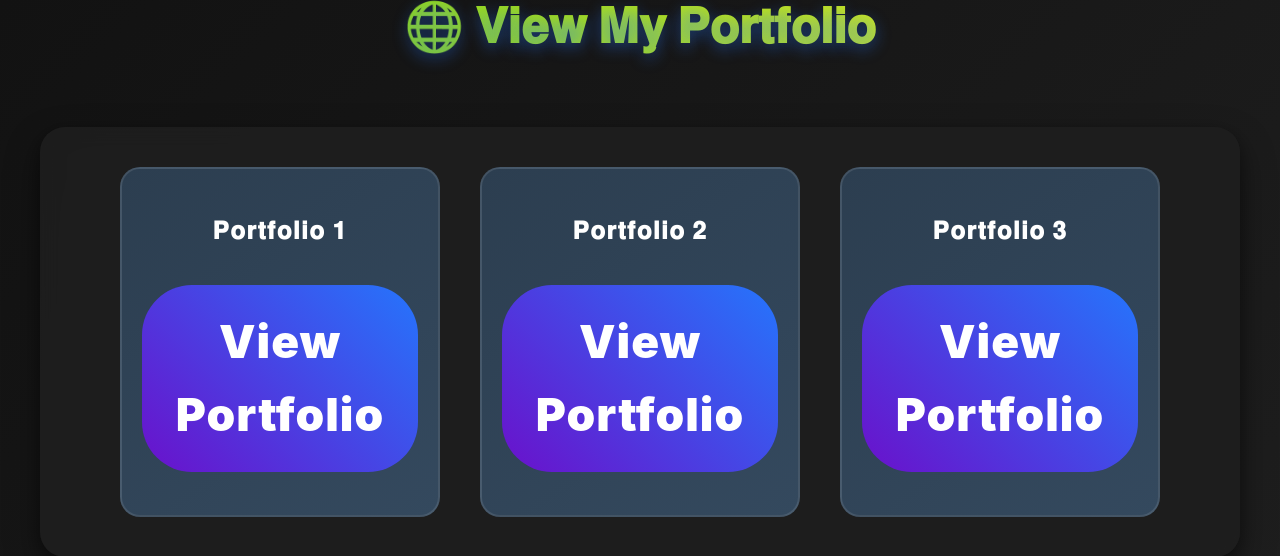
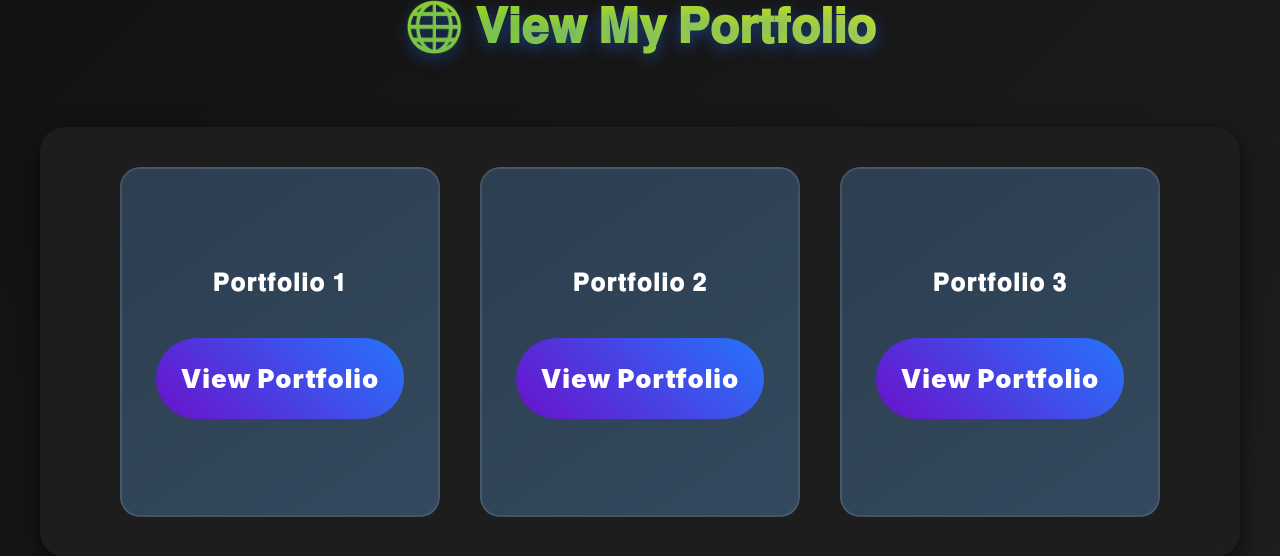
Before and after one commit to ErNarendraBariha/3-website-sevice-, a plain HTML site: page index.html in a window 1280 px wide. Drawn offline with Linux system fonts and the light colour scheme.

Commit message:
Update index.html

```diff
--- a/index.html
+++ b/index.html
@@ -103,7 +103,7 @@
             color: white;
             text-decoration: none;
             border-radius: 50px;
-            font-size: 46px;
+            font-size: 26px;
             transition: all 0.3s ease;
             font-weight: 900;
             letter-spacing: 1px;
```
